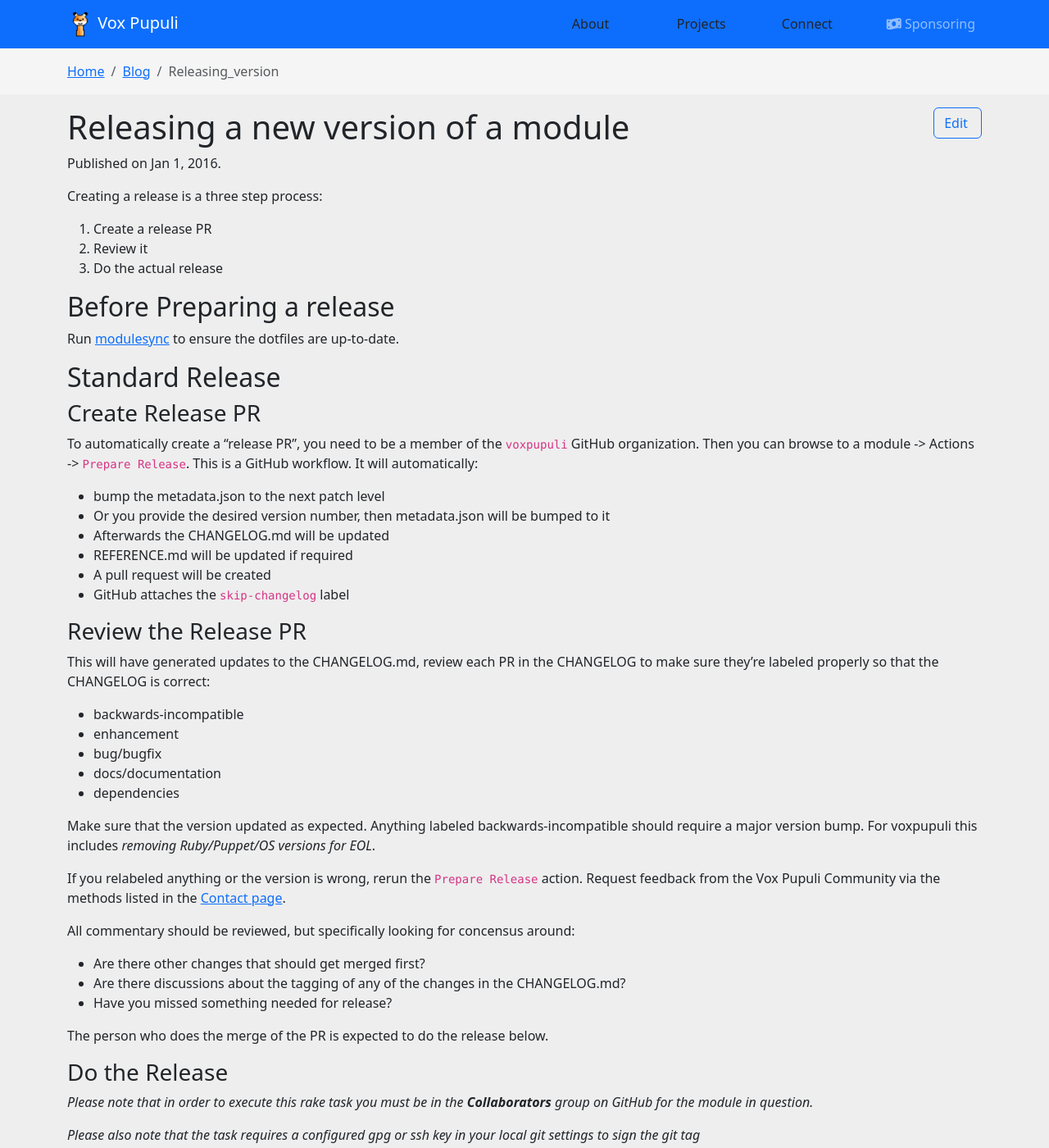
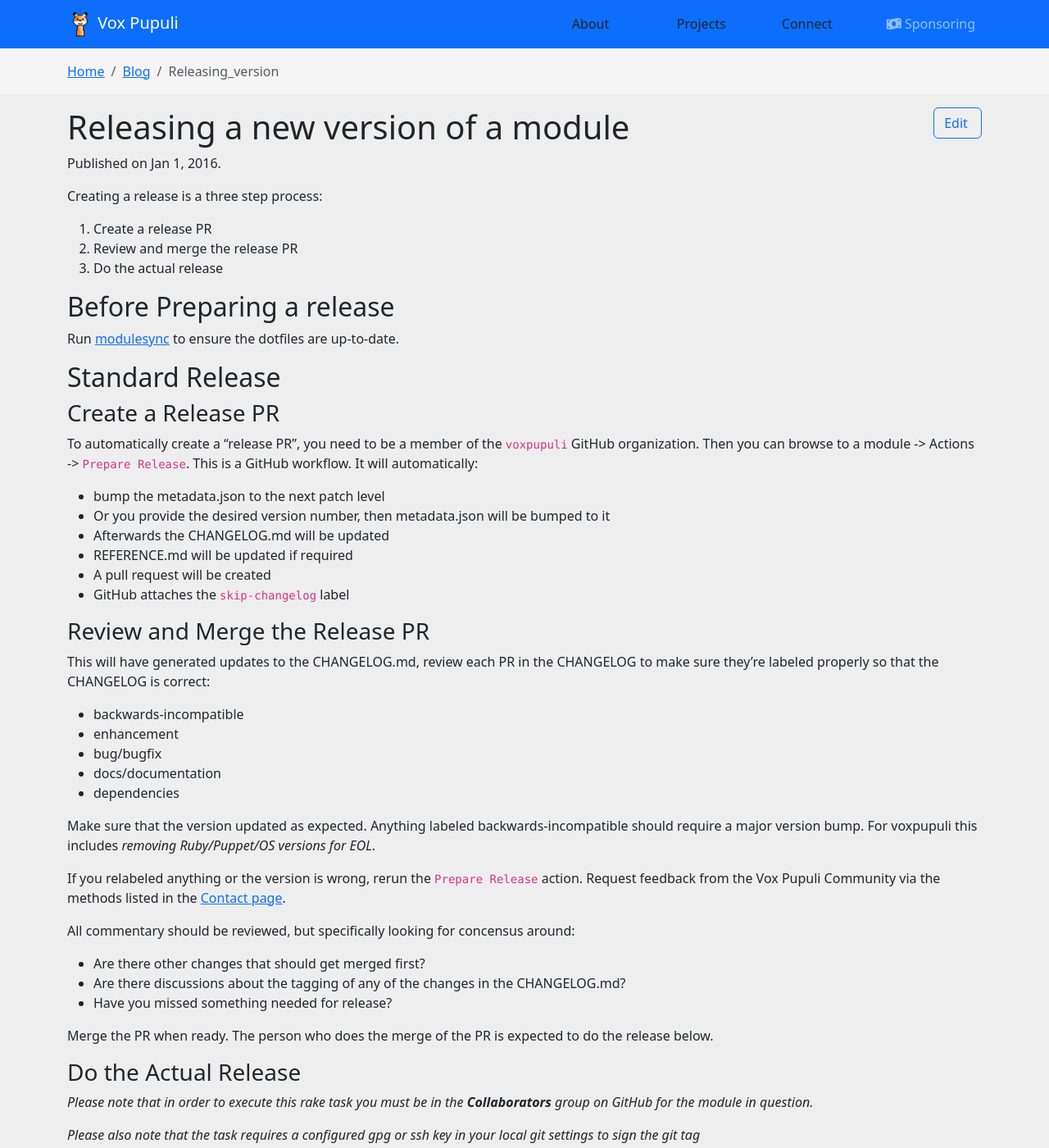
Before and after one commit to voxpupuli/voxpupuli.github.io, a Jekyll site: the page built from _docs/releasing_version.md, in a window 1280 px wide and 1400 px high. Shown: the whole window at 82% size. Built offline with Jekyll 4.4.1, drawn with Linux system fonts in a browser that asks for light colours; nearby versions of some CDN libraries.

Commit message:
add merge the release PR

```diff
--- a/_docs/releasing_version.md
+++ b/_docs/releasing_version.md
@@ -9,7 +9,7 @@ last_modified_at: 2025-06-10
 Creating a release is a three step process:
 
 1. Create a release PR
-2. Review it
+2. Review and merge the release PR
 3. Do the actual release
 
 ## Before Preparing a release
@@ -18,7 +18,7 @@ Run [modulesync](https://voxpupuli.org/docs/updating-files-managed-with-modulesy
 
 ## Standard Release
 
-### Create Release PR
+### Create a Release PR
 
 To automatically create a "release PR", you need to be a member of the `voxpupuli` GitHub organization.
 Then you can browse to a module -> Actions -> `Prepare Release`.
@@ -32,7 +32,7 @@ It will automatically:
 * A pull request will be created
 * GitHub attaches the `skip-changelog` label
 
-### Review the Release PR
+### Review and Merge the Release PR
 
 This will have generated updates to the CHANGELOG.md, review each PR in the CHANGELOG to make sure they're labeled properly so that the CHANGELOG is correct:
 
@@ -54,9 +54,10 @@ All commentary should be reviewed, but specifically looking for concensus around
 * Are there discussions about the tagging of any of the changes in the CHANGELOG.md?
 * Have you missed something needed for release?
 
+Merge the PR when ready.
 The person who does the merge of the PR is expected to do the release below.
 
-### Do the Release
+### Do the Actual Release
 
 *Please note that in order to execute this rake task you must be in the __Collaborators__ group on GitHub for the module in question.*
 
```
